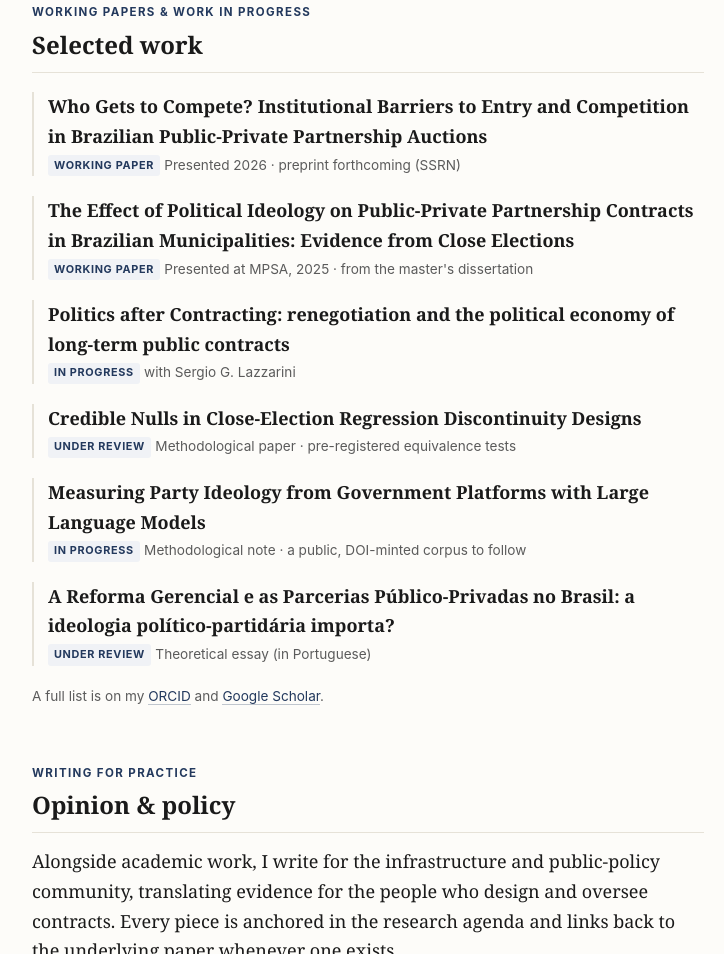
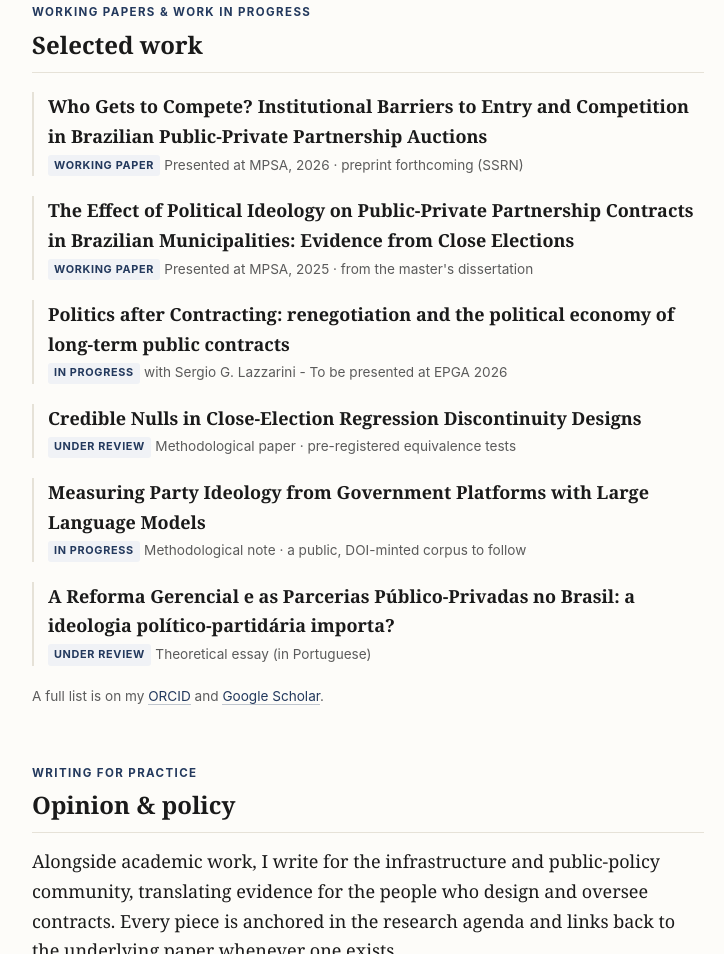
Before and after one commit to brunofreitas91/brunofreitas91.github.io, a plain HTML site: page index.html in a window 1280 px wide. Shown: the part 1228-2182 px from the top of the page, without its empty margins (272-996 px from the left). Drawn offline with Linux system fonts and the light colour scheme.

Commit message:
Update index.html

```diff
--- a/index.html
+++ b/index.html
@@ -111,7 +111,7 @@
 
     <div class="pub">
       <div class="t">Who Gets to Compete? Institutional Barriers to Entry and Competition in Brazilian Public-Private Partnership Auctions</div>
-      <div class="meta"><span class="tag">Working paper</span>Presented 2026 · preprint forthcoming (SSRN)</div>
+      <div class="meta"><span class="tag">Working paper</span>Presented at MPSA, 2026 · preprint forthcoming (SSRN)</div>
     </div>
 
     <div class="pub">
@@ -121,7 +121,7 @@
 
     <div class="pub">
       <div class="t">Politics after Contracting: renegotiation and the political economy of long-term public contracts</div>
-      <div class="meta"><span class="tag">In progress</span>with Sergio G. Lazzarini</div>
+      <div class="meta"><span class="tag">In progress</span>with Sergio G. Lazzarini - To be presented at EPGA 2026</div>
     </div>
 
     <div class="pub">
```
